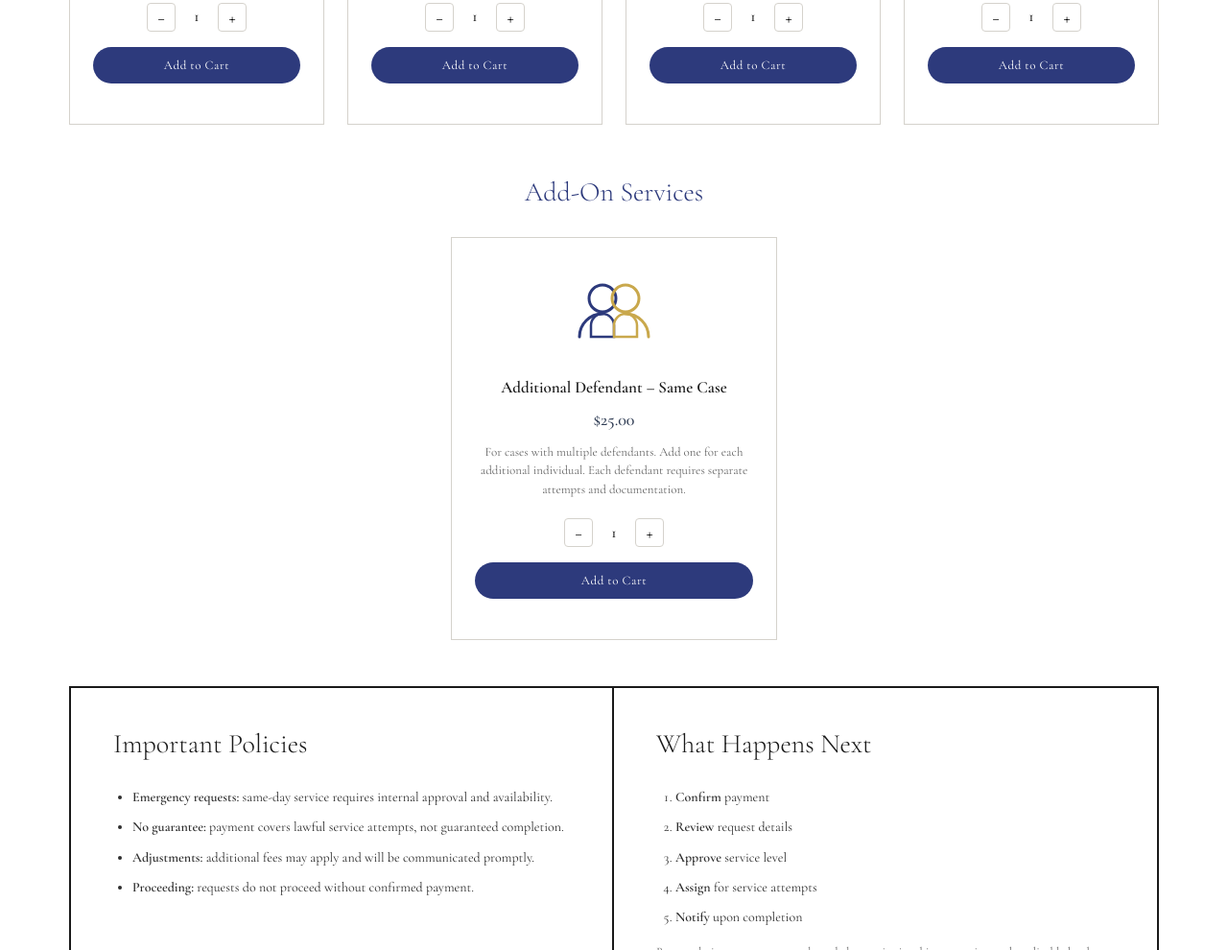
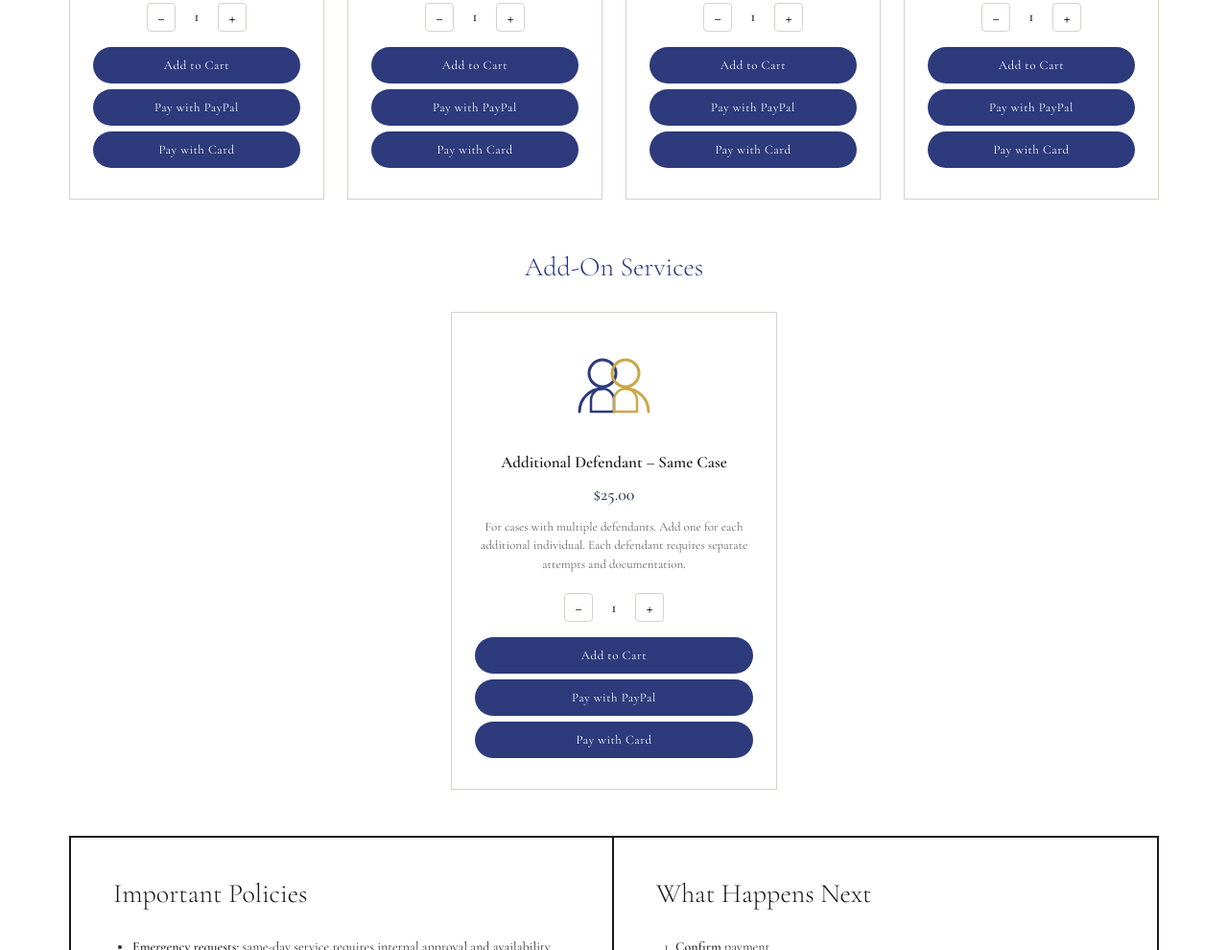
Before and after one commit to arwebcrafts/prestige-serves, a plain HTML site: page payment.html in a window 1280 px wide. Shown: the part 987-1977 px from the top of the page at 96% size. Drawn offline with nearby package versions, Linux system fonts and the light colour scheme; a script that the page names is missing.

Commit message:
Replace PayPal containers with Pay with PayPal and Pay with Card buttons
Co-authored-by: factory-droid[bot] <138933559+factory-droid[bot]@users.noreply.github.com>

```diff
--- a/css/components.css
+++ b/css/components.css
@@ -200,6 +200,8 @@ a.svc-icon-card:hover{transform:translateY(-4px);}
 .qty-num{font-size:16px;font-weight:500;min-width:24px;text-align:center;}
 .add-cart-btn{display:block;width:100%;background:var(--accent-blue);color:#fff;padding:11px 20px;border-radius:100px;font-family:var(--serif);font-size:13px;font-weight:400;letter-spacing:0.04em;border:none;cursor:pointer;transition:background 0.2s;text-align:center;}
 .add-cart-btn:hover{background:var(--navy-hover);}
+.pay-btn{display:block;width:100%;background:var(--accent-blue);color:#fff;padding:11px 20px;border-radius:100px;font-family:var(--serif);font-size:13px;font-weight:400;letter-spacing:0.04em;border:none;cursor:pointer;transition:background 0.2s;text-align:center;margin-top:6px;}
+.pay-btn:hover{background:var(--navy-hover);}
 
 /* FAQ */
 .faq-list{border-top:1px solid var(--border);}
--- a/payment.html
+++ b/payment.html
@@ -85,10 +85,8 @@
   <button class="qty-btn" onclick="adjQty('prod-0',1)">+</button>
 </div>
 <button class="add-cart-btn" onclick="addToCart('Standard Service',97.99,'prod-0')">Add to Cart</button>
-      <div id="paypal-btn-standard" style="margin-top:10px;">
-        <!-- PayPal Button - Replace YOUR_CLIENT_ID with actual PayPal Client ID -->
-        <div id="paypal-button-container-standard"></div>
-      </div>
+      <button class="pay-btn">Pay with PayPal</button>
+      <button class="pay-btn">Pay with Card</button>
     </div>
     <div class="payment-product">
       <img src="assets/images/prestige-serves-img-9.png">
@@ -100,9 +98,8 @@
   <button class="qty-btn" onclick="adjQty('prod-1',1)">+</button>
 </div>
 <button class="add-cart-btn" onclick="addToCart('Rush Serve',119.99,'prod-1')">Add to Cart</button>
-      <div id="paypal-btn-rush" style="margin-top:10px;">
-        <div id="paypal-button-container-rush"></div>
-      </div>
+      <button class="pay-btn">Pay with PayPal</button>
+      <button class="pay-btn">Pay with Card</button>
     </div>
     <div class="payment-product">
       <img src="assets/images/prestige-serves-img-10.png">
@@ -114,9 +111,8 @@
   <button class="qty-btn" onclick="adjQty('prod-2',1)">+</button>
 </div>
 <button class="add-cart-btn" onclick="addToCart('Priority Serve',149.99,'prod-2')">Add to Cart</button>
-      <div id="paypal-btn-priority" style="margin-top:10px;">
-        <div id="paypal-button-container-priority"></div>
-      </div>
+      <button class="pay-btn">Pay with PayPal</button>
+      <button class="pay-btn">Pay with Card</button>
     </div>
     <div class="payment-product">
       <img src="assets/images/prestige-serves-img-11.png">
@@ -128,9 +124,8 @@
   <button class="qty-btn" onclick="adjQty('prod-3',1)">+</button>
 </div>
 <button class="add-cart-btn" onclick="addToCart('Emergency Serve',249.99,'prod-3')">Add to Cart</button>
-      <div id="paypal-btn-emergency" style="margin-top:10px;">
-        <div id="paypal-button-container-emergency"></div>
-      </div>
+      <button class="pay-btn">Pay with PayPal</button>
+      <button class="pay-btn">Pay with Card</button>
     </div>
   </div>
   <div style="padding:0 72px;margin-bottom:48px;">
@@ -156,7 +151,8 @@
           <button class="qty-btn" onclick="adjQty('prod-add', 1)">+</button>
         </div>
         <button class="add-cart-btn" onclick="addToCart('Additional Defendant', 25.00, 'prod-add')">Add to Cart</button>
-        <div id="paypal-button-container-addon" style="margin-top:10px;"></div>
+        <button class="pay-btn">Pay with PayPal</button>
+        <button class="pay-btn">Pay with Card</button>
       </div>
     </div>
   </div>
```
